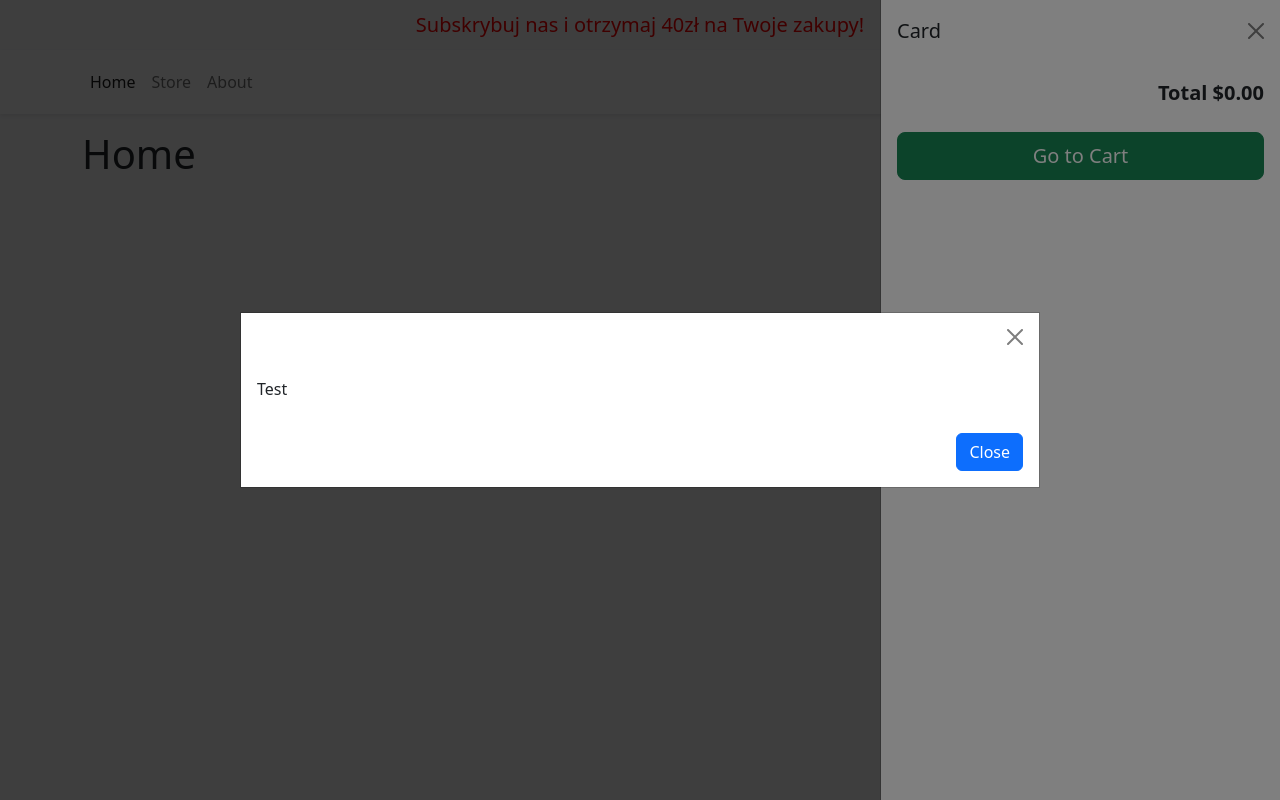
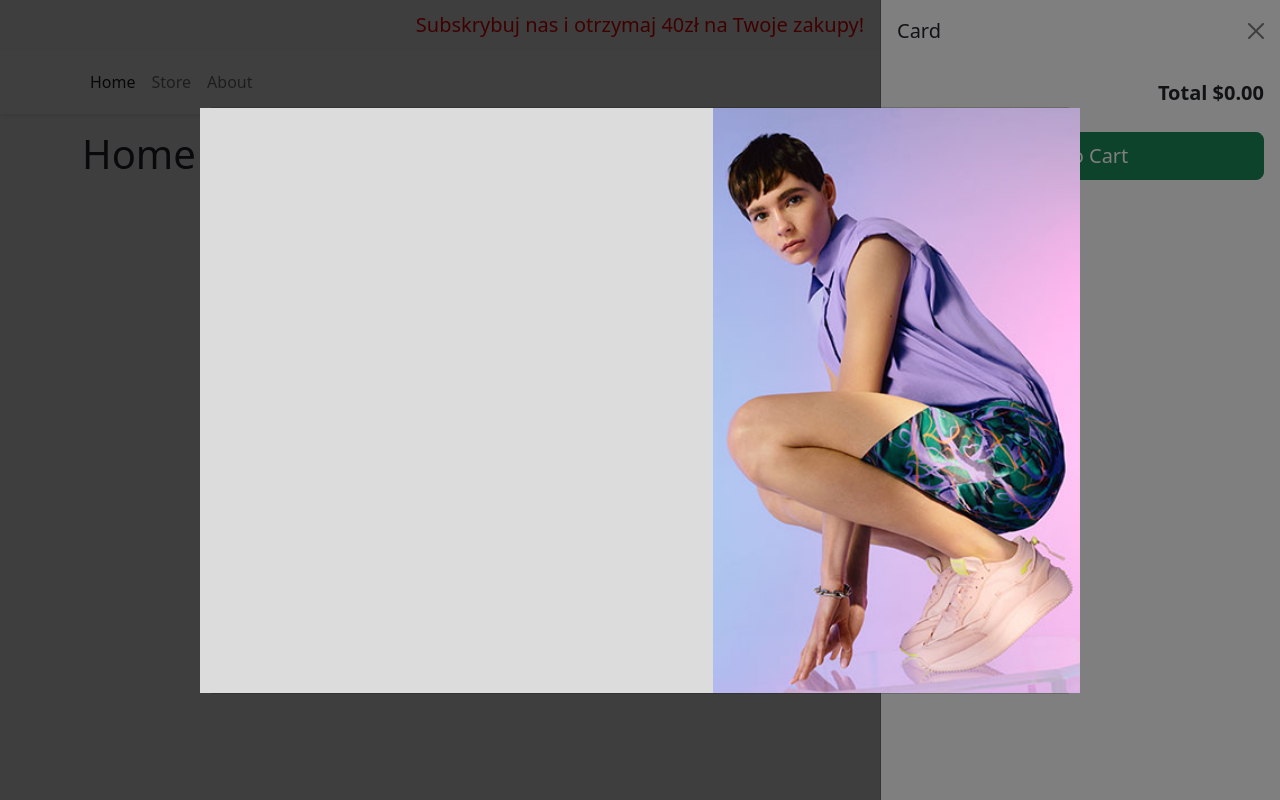
Before and after one commit to cwiklikwojciech/ShoppingCart, a React (Vite) app: page / in a window 1280 px wide. Built offline with nearby package versions, Linux system fonts and the light colour scheme.

Commit message:
[main] - Delete tailwind, modal with promotion.

```diff
--- a/package.json
+++ b/package.json
@@ -24,7 +24,6 @@
     "@vitejs/plugin-react": "^2.1.0",
     "autoprefixer": "^10.4.13",
     "postcss": "^8.4.18",
-    "tailwindcss": "^3.2.2",
     "typescript": "^4.6.4",
     "vite": "^3.1.0"
   }
--- a/postcss.config.cjs
+++ /dev/null
@@ -1,6 +0,0 @@
-module.exports = {
-  plugins: {
-    tailwindcss: {},
-    autoprefixer: {},
-  },
-}
--- a/src/components/Modal/Modal.css
+++ b/src/components/Modal/Modal.css
@@ -1,5 +1,7 @@
 .modal-content{
     border-radius: 0!important;
+    padding: 0 !important;
+    margin: 0 !important;
 }
 .modal-header{
     border-bottom: 0!important;
@@ -7,3 +9,15 @@
 .modal-footer{
     border-top: 0!important;
 }
+.modal-body{
+    padding: 0 !important;
+}
+.body-container{
+    height: 585px;
+}
+.modal-dialog{
+    max-width:858px!important;
+}
+.modal-newsletter-container{
+    background-color: #DCDCDC;
+}
--- a/src/components/Modal/Modal.tsx
+++ b/src/components/Modal/Modal.tsx
@@ -1,25 +1,32 @@
 import Button from 'react-bootstrap/Button';
 import Modal from 'react-bootstrap/Modal';
+import {Col, Row} from 'react-bootstrap'
 import "./Modal.css";
+
+import marketingImage from "/imgs/project.jpg";
 
 export function Example (props) {
     console.log(props);
+
     return (
         <Modal
           {...props}
-          size="lg"
+          // size="lg"
           aria-labelledby="contained-modal-title-vcenter"
           centered
         >
 
-          <Modal.Header closeButton />
+
           <Modal.Body>
-            Test
+            <Row>
+              <Col lg={7} md={7} sm={7} xs={7} className="modal-newsletter-container">
+
+              </Col>
+              <Col lg={5} md={5} sm={5} xs={5} style={{backgroundImage: `url(${marketingImage})`, backgroundSize: "cover", position: "relative"}}>
+                <div className="body-container"></div>
+              </Col>
+            </Row>
           </Modal.Body>
-          <Modal.Footer>
-            <Button onClick={props.onHide}>Close</Button>
-          </Modal.Footer>
-
         </Modal>
       );
 }
--- a/src/index.css
+++ /dev/null
@@ -1,3 +0,0 @@
-@tailwind base;
-@tailwind components;
-@tailwind utilities;
```
Also changed, not shown: tailwind.config.cjs (deleted, +0 -11 lines), public/imgs/project.jpg (added).
